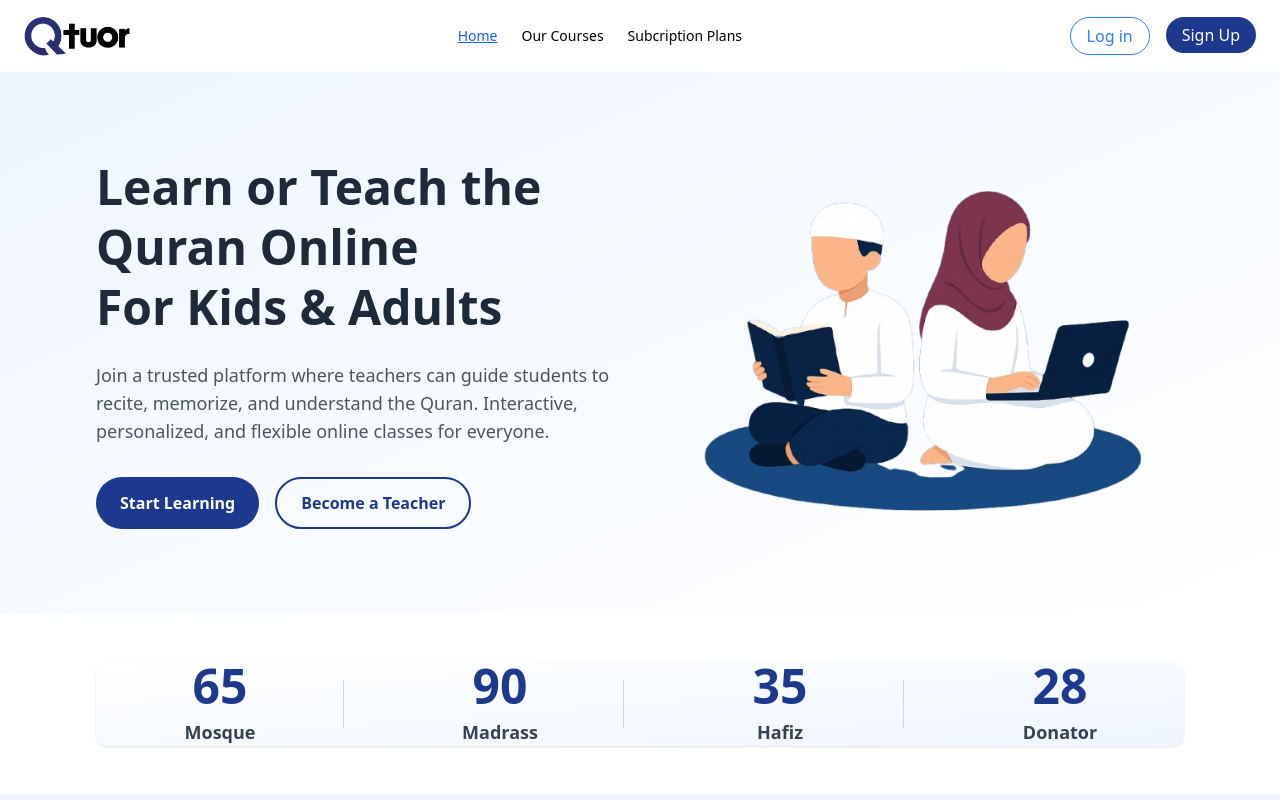
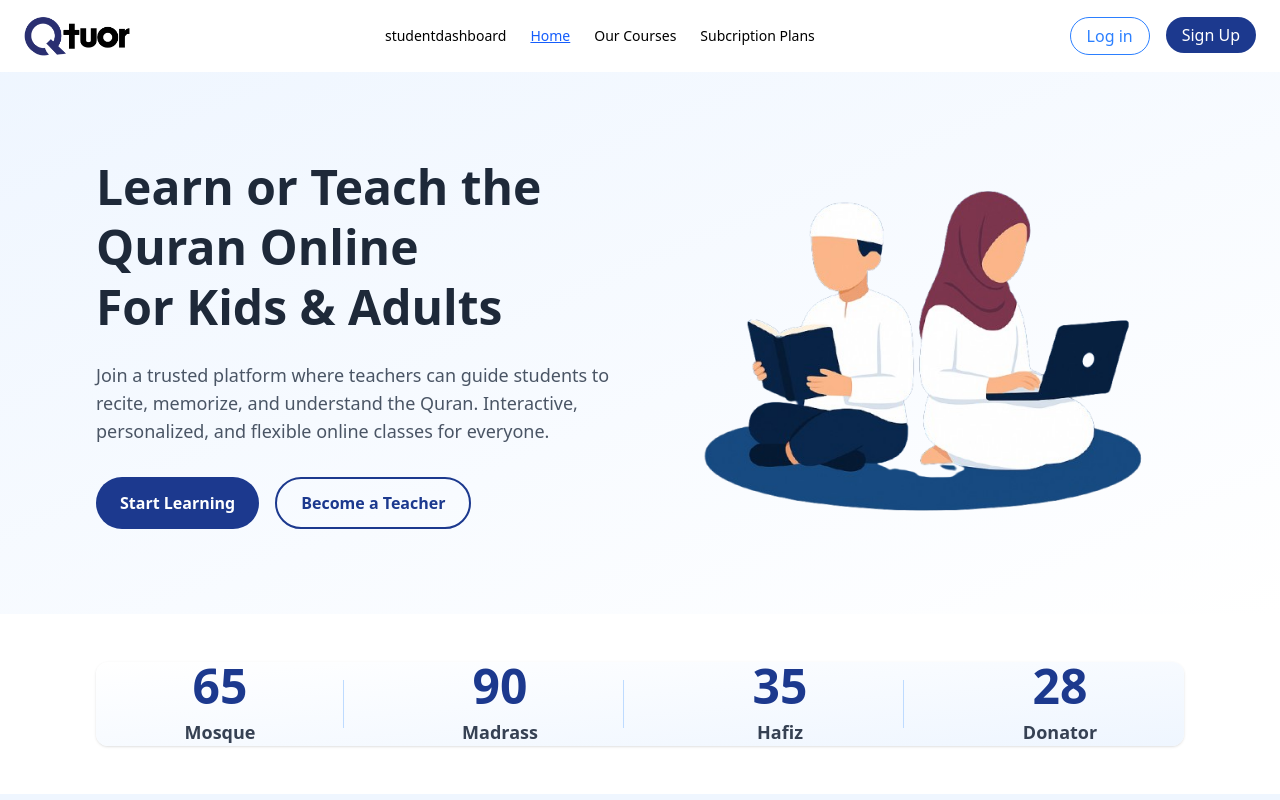
Before and after one commit to Rubul-Tanti/Al-quran, a React (Vite) app: page / in a window 1280 px wide. Shown: the top 800 px of the page. Built offline with nearby package versions, Linux system fonts and the light colour scheme.

Commit message:
addedd dashboard link for client

```diff
--- a/src/components/landingpage/header.jsx
+++ b/src/components/landingpage/header.jsx
@@ -1,6 +1,6 @@
 import { Link, useLocation } from "react-router-dom"
 import webLogo from "../../../public/webLogo.png"
-const nav = [,{name:"Home",route:"/"},{ route: "/our-course", name: "Our Courses" }, { name: "Subcription Plans", route: "/subscription-plans" }]
+const nav = [{name:"studentdashboard",route:"/student/dashboard"},{name:"Home",route:"/"},{ route: "/our-course", name: "Our Courses" }, { name: "Subcription Plans", route: "/subscription-plans" }]
 const Header = () => {
   const { pathname } = useLocation()
   return (
```
